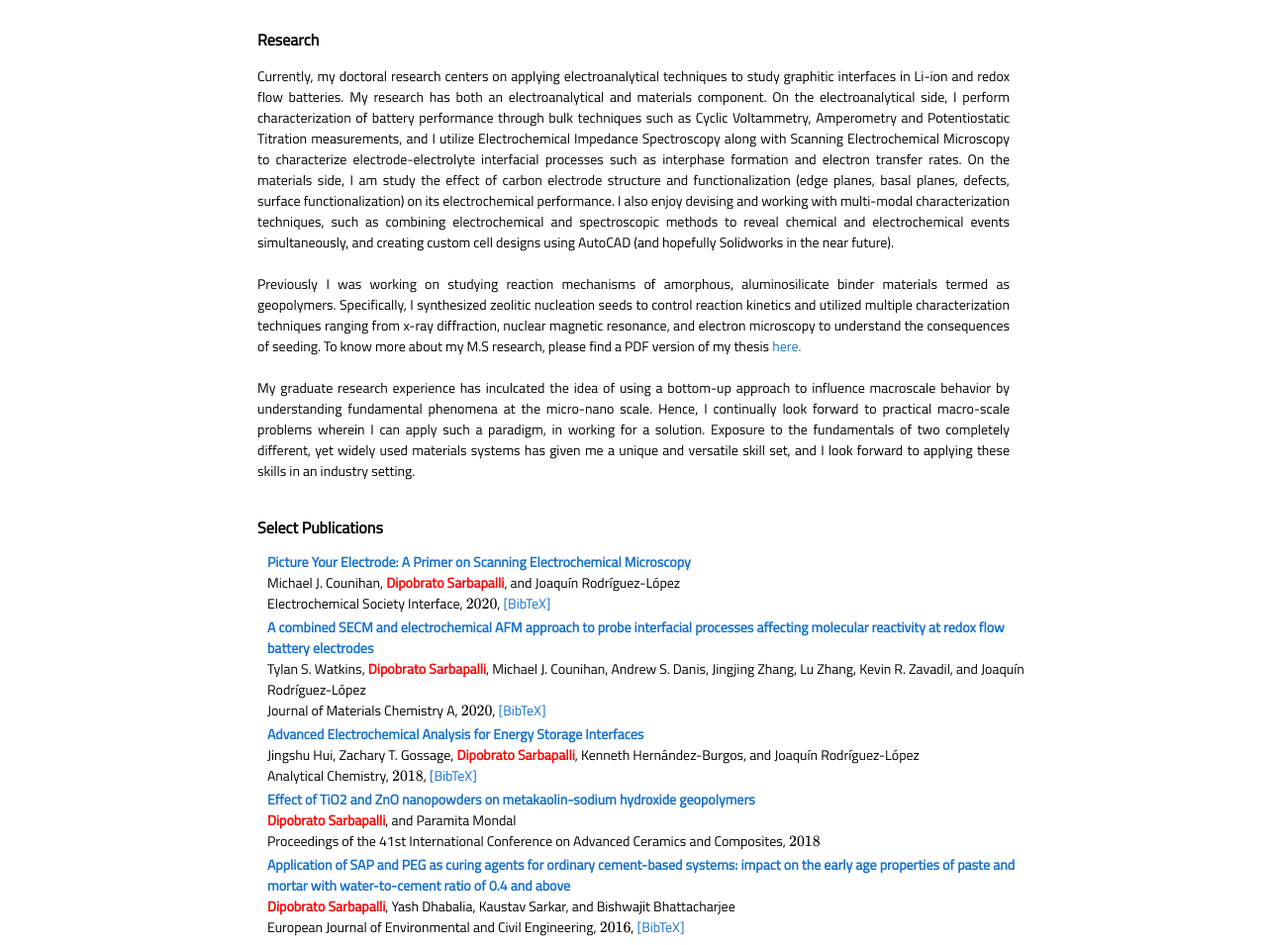
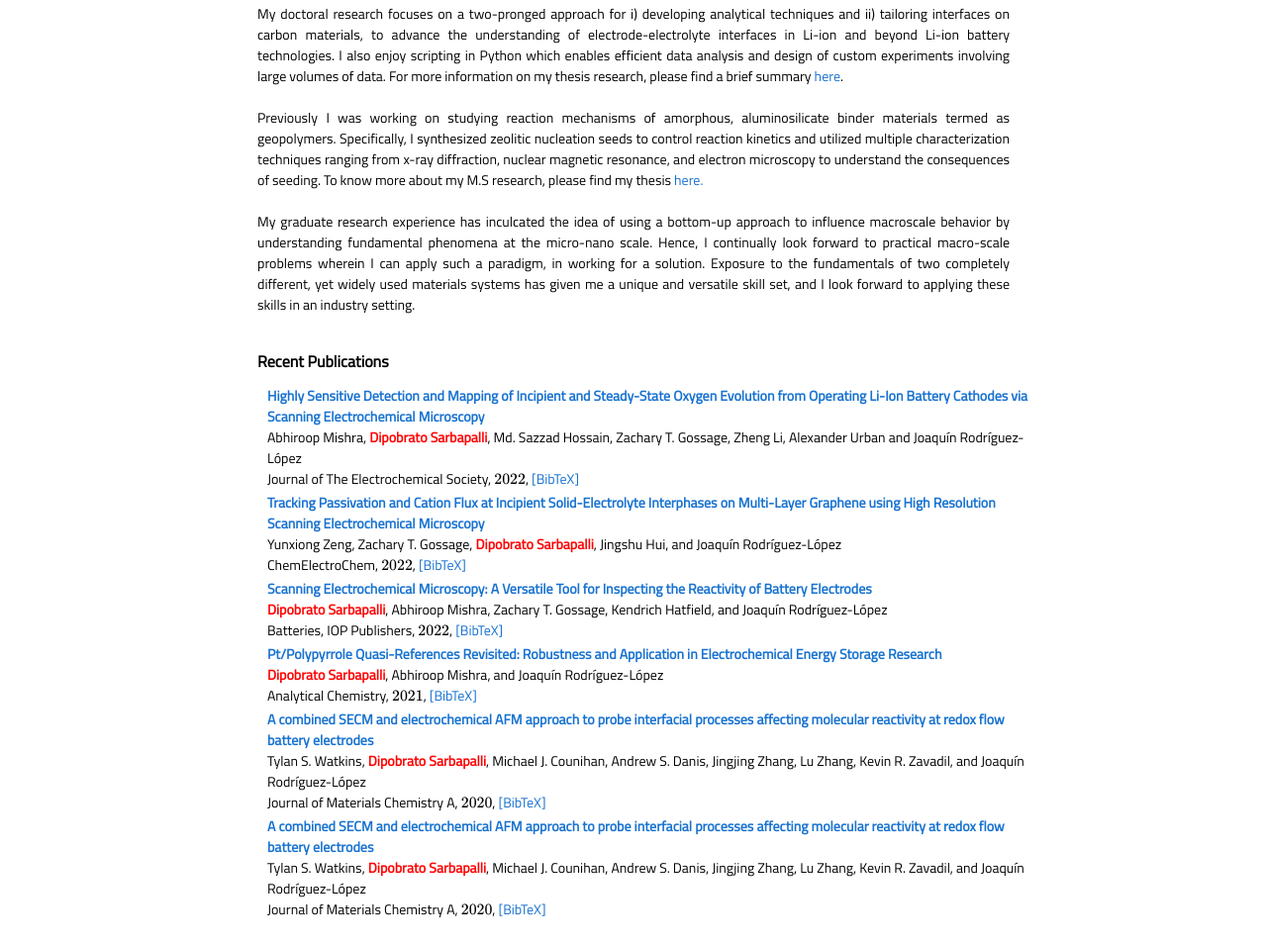
Before and after one commit to dipto032/dipto032.github.io, a plain HTML site: page index.html in a window 1280 px wide. Shown: the part 620-1575 px from the top of the page at 99% size. Drawn offline with nearby package versions, Linux system fonts and the light colour scheme.

Commit message:
major_revamp

```diff
--- a/index.html
+++ b/index.html
@@ -1,6 +1,6 @@
 <!DOCTYPE HTML>
 <html lang="en"><head><meta http-equiv="Content-Type" content="text/html; charset=UTF-8">
-  <!-- Hi, Bhavesh Here. Please DELETE the two <script> tags below if you use this HTML, otherwise my analytics will track your page -->
+  <!-- Hi, Dipto Here. Please DELETE the two <script> tags below if you use this HTML, otherwise my analytics will track your page -->
   <!-- Global site tag (gtag.js) - Google Analytics -->
   <!-- Global site tag (gtag.js) - Google Analytics -->
   <script async src="https://www.googletagmanager.com/gtag/js?id=UA-163848227-1"></script>
@@ -82,7 +82,7 @@
           <tbody>
             <tr>
               <td style="padding-left:20px;padding-top:5px;width:63%;vertical-align:middle">
-              <p style="text-align: justify">I am a Ph.D. candidate in <a href="https://matse.illinois.edu/">Materials Science and Engineering</a> at the University of Illinois at Urbana-Champaign working with <a href="http://faculty.scs.illinois.edu/rodriguez-lopez/">Dr. Joaquín Rodríguez-López</a>. My Ph.D. research focuses broadly on the electroanalytical characterization of energy storage systems such as lithium-ion and redox flow batteries. I am trained as an experimental materials scientist, and throughout my academic journey I have followed a research paradigm of characterizing micro- to nano-scale processes within different materials systems so as to understand the governing factors in the practical operation of such materials. I also enjoy scripting in Python which enables efficient data analysis and design of custom experiments involving large volumes of data. My ultimate goal is to enter the industry as a materials engineer or researcher.
+              <p style="text-align: justify">I am a Ph.D. candidate in <a href="https://matse.illinois.edu/">Materials Science and Engineering</a> at the University of Illinois at Urbana-Champaign working with <a href="http://faculty.scs.illinois.edu/rodriguez-lopez/">Dr. Joaquín Rodríguez-López</a>. I am trained as an experimental materials scientist, and throughout my academic journey I have followed a research paradigm of characterizing micro- to nano-scale processes within different materials systems such as batteries, cements, and ceramic materials so as to understand their performance during the practical use of such materials. My ultimate goal is to enter the industry as a materials engineer or researcher.
               </p>
               <p style="text-align: justify">Prior my doctoral studies, I graduated with an M.S. in <a href="https://cee.illinois.edu/areas/construction-materials">Civil Engineering</a> from UIUC in 2018, where I worked with <a href="http://www.ce.udel.edu/people/faculty-profile/?id=24">Dr. Paramita Mondal</a> (currently at the University of Delaware) on studying reaction mechanisms in inorganic binder materials.
                  I spent the summer of 2017 working as a <a href="https://www.daad.de/rise/en/rise-professional/">DAAD Fellow</a> with <a href="https://www.basf.com/global/en/who-we-are/organization/locations/europe/german-sites/ludwigshafen.html">BASF</a> at their headquarters in Ludwigshafen, where I worked with <a href="https://www.linkedin.com/in/tobias-umbach-65655985/?originalSubdomain=de">Dr. Tobias Umbach</a>.
@@ -91,7 +91,7 @@
               <p style="text-align:center">
                 <a href="mailto:dipto032@gmail.com">Email</a> &nbsp/&nbsp
                 <a href="data/Resume_DipobratoSarbapalli_May2022.pdf">Resume</a> &nbsp/&nbsp
-                <!--<a href="data/CV_DipobratoSarbapalli_Sept2021.pdf">CV</a> &nbsp/&nbsp-->
+                <a href="data/Publications_record.pdf">Publications</a> &nbsp/&nbsp
                 <a href="https://scholar.google.com/citations?user=77nm-W0AAAAJ&hl=en&oi=ao">Google Scholar</a> &nbsp/&nbsp
                 <a href="https://www.linkedin.com/in/dipto032/"> LinkedIn </a>
                 <br>
@@ -109,10 +109,10 @@
             <td style="padding:20px;width:100%;vertical-align:middle">
               <heading>Research</heading>
               <p style="text-align: justify">
-                Currently, my doctoral research centers on applying electroanalytical techniques to study graphitic interfaces in Li-ion and redox flow batteries. My research has both an electroanalytical and materials component. On the electroanalytical side, I perform characterization of battery performance through bulk techniques such as Cyclic Voltammetry, Amperometry and Potentiostatic Titration measurements, and I utilize Electrochemical Impedance Spectroscopy along with Scanning Electrochemical Microscopy to characterize electrode-electrolyte interfacial processes such as interphase formation and electron transfer rates. On the materials side, I am study the effect of carbon electrode structure and functionalization (edge planes, basal planes, defects, surface functionalization)  on its electrochemical performance. I also enjoy devising and working with multi-modal characterization techniques, such as combining electrochemical and spectroscopic methods to reveal chemical and electrochemical events simultaneously, and creating custom cell designs using AutoCAD (and hopefully Solidworks in the near future). <br><br>
+                My doctoral research focuses on a two-pronged approach for i) developing analytical techniques and ii) tailoring interfaces on carbon materials, to advance the understanding of electrode-electrolyte interfaces in Li-ion and beyond Li-ion battery technologies. I also enjoy scripting in Python which enables efficient data analysis and design of custom experiments involving large volumes of data. For more information on my thesis research, please find a brief summary <a href="data/ResearchSynopsis.pdf">here</a>. <br><br>
 
                 Previously I was working on studying reaction mechanisms of amorphous, aluminosilicate binder materials termed as geopolymers.
-                Specifically, I synthesized zeolitic nucleation seeds to control reaction kinetics and utilized multiple characterization techniques ranging from x-ray diffraction, nuclear magnetic resonance, and electron microscopy to understand the consequences of seeding. To know more about my M.S research, please find a PDF version of my thesis <a href="data/MSThesis_DipobratoSarbapalli.pdf">here.</a> <br><br>
+                Specifically, I synthesized zeolitic nucleation seeds to control reaction kinetics and utilized multiple characterization techniques ranging from x-ray diffraction, nuclear magnetic resonance, and electron microscopy to understand the consequences of seeding. To know more about my M.S research, please find my thesis <a href="data/MSThesis_DipobratoSarbapalli.pdf">here.</a> <br><br>
 
                 My graduate research experience has inculcated the idea of using a bottom-up approach to influence macroscale behavior by understanding fundamental phenomena at the micro-nano scale.
                 Hence, I continually look forward to practical macro-scale problems wherein I can apply such a paradigm, in working for a solution. Exposure to the fundamentals of two completely different, yet widely used materials systems has given me a unique and versatile skill set, and I look forward to applying these skills in an industry setting.
@@ -125,11 +125,73 @@
         <table style="width:100%;border:0px;border-spacing:0px;border-collapse:separate;margin-right:auto;margin-left:auto;"><tbody>
             <tr>
               <td style="padding-left:20px;padding-bottom:10px;width:100%;vertical-align:middle">
-                <heading>Select Publications</heading>
+                <heading>Recent Publications</heading>
                 </td>
             </tr>
             </tbody>
         </table>
+
+        <tr>
+          <td style="padding-left:30px;padding-top:2px;width:100%;vertical-align:middle">
+            <a href="https://doi.org/10.1149/1945-7111/ac857e">
+            <papertitle>Highly Sensitive Detection and Mapping of Incipient and Steady-State Oxygen Evolution from Operating Li-Ion Battery Cathodes via Scanning Electrochemical Microscopy</papertitle>
+            </a>
+            <br>
+            Abhiroop Mishra, <b>Dipobrato Sarbapalli</b>, Md. Sazzad Hossain, Zachary T. Gossage, Zheng Li, Alexander Urban and Joaquín Rodríguez-López
+            <br>
+            Journal of The Electrochemical Society, \(2022\), <a href="data/Dipto_CathodesSECM.bib"><font class=sc>   [BibTeX]   </font></a>
+          </td>
+        </tr>
+
+        <tr>
+          <td style="padding-left:30px;padding-top:2px;width:100%;vertical-align:middle">
+            <a href="https://doi.org/10.1002/celc.202101445">
+            <papertitle>Tracking Passivation and Cation Flux at Incipient Solid-Electrolyte Interphases on Multi-Layer Graphene using High Resolution Scanning Electrochemical Microscopy</papertitle>
+            </a>
+            <br>
+            Yunxiong Zeng, Zachary T. Gossage, <b>Dipobrato Sarbapalli</b>, Jingshu Hui, and Joaquín Rodríguez-López
+            <br>
+            ChemElectroChem, \(2022\), <a href="data/Dipto_YXZSECM.bib"><font class=sc>   [BibTeX]   </font></a>
+          </td>
+        </tr>
+
+        <tr>
+          <td style="padding-left:30px;padding-top:2px;width:100%;vertical-align:middle">
+            <a href="https://doi.org/10.1088/978-0-7503-2682-7ch9">
+            <papertitle>Scanning Electrochemical Microscopy: A Versatile Tool for Inspecting the Reactivity of Battery Electrodes</papertitle>
+            </a>
+            <br>
+            <b>Dipobrato Sarbapalli</b>, Abhiroop Mishra, Zachary T. Gossage, Kendrich Hatfield, and Joaquín Rodríguez-López
+            <br>
+            Batteries, IOP Publishers, \(2022\), <a href="data/Dipto_IOPBookChap.bib"><font class=sc>   [BibTeX]   </font></a>
+          </td>
+        </tr>
+
+        <tr>
+          <td style="padding-left:30px;padding-top:2px;width:100%;vertical-align:middle">
+            <a href="https://pubs.acs.org/doi/10.1021/acs.analchem.1c03552">
+            <papertitle>Pt/Polypyrrole Quasi-References Revisited: Robustness and Application in Electrochemical Energy Storage Research</papertitle>
+            </a>
+            <br>
+            <b>Dipobrato Sarbapalli</b>, Abhiroop Mishra, and Joaquín Rodríguez-López
+            <br>
+            Analytical Chemistry, \(2021\), <a href="data/Dipto_PPyQRE.bib"><font class=sc>   [BibTeX]   </font></a>
+          </td>
+        </tr>
+
+        <tr>
+          <td style="padding-left:30px;padding-top:2px;width:100%;vertical-align:middle">
+            <a href="https://pubs.rsc.org/ko/content/articlehtml/2020/ta/d0ta00836b">
+            <papertitle>A combined SECM and electrochemical AFM approach to probe interfacial processes affecting molecular reactivity at redox flow battery electrodes</papertitle>
+            </a>
+            <br>
+            Tylan S. Watkins, <b>Dipobrato Sarbapalli</b>, Michael J. Counihan, Andrew S. Danis, Jingjing Zhang, Lu Zhang, Kevin R. Zavadil, and Joaquín Rodríguez-López
+            <br>
+            Journal of Materials Chemistry A, \(2020\), <a href="data/Dipto_JMCA_RSC.bib"><font class=sc>   [BibTeX]   </font></a>
+          </td>
+        </tr>
+
+        <!--
         <table style="width:100%;border:0px;border-spacing:0px;border-collapse:separate;margin-right:auto;margin-left:auto;"><tbody>
           <tr>
             <td style="padding-left:30px;padding-top:2px;width:100%;vertical-align:middle">
@@ -141,7 +203,8 @@
               <br>
               Electrochemical Society Interface, \(2020\), <a href="data/Dipto_EChemSocInterface.bib"><font class=sc>   [BibTeX]   </font></a>
             </td>
-          </tr>
+          </tr>-->
+
           <tr>
             <td style="padding-left:30px;padding-top:2px;width:100%;vertical-align:middle">
               <a href="https://pubs.rsc.org/ko/content/articlehtml/2020/ta/d0ta00836b">
@@ -153,6 +216,9 @@
               Journal of Materials Chemistry A, \(2020\), <a href="data/Dipto_JMCA_RSC.bib"><font class=sc>   [BibTeX]   </font></a>
             </td>
           </tr>
+
+          <!--
+          <tr>
             <td style="padding-left:30px;padding-top:2px;width:100%;vertical-align:middle">
               <a href="https://pubs.acs.org/doi/full/10.1021/acs.analchem.8b05115">
               <papertitle>Advanced Electrochemical Analysis for Energy Storage Interfaces</papertitle>
@@ -162,7 +228,9 @@
               <br>
               Analytical Chemistry, \(2018\), <a href="data/Dipto_ACSAnalChem_2018Review.bib"><font class=sc>   [BibTeX]   </font></a>
             </td>
-          </tr>
+          </tr>-->
+
+          <!--
           <tr>
             <td style="padding-left:30px;padding-top:2px;width:100%;vertical-align:middle">
               <a href="https://ceramics.onlinelibrary.wiley.com/doi/pdf/10.1002/9781119474746#page=253">
@@ -173,7 +241,9 @@
               <br>
               Proceedings of the 41st International Conference on Advanced Ceramics and Composites, \(2018\)
             </td>
-          </tr>
+          </tr>-->
+
+          <!--
           <tr>
             <td style="padding-left:30px;padding-top:2px;width:100%;vertical-align:middle">
               <a href="https://www.tandfonline.com/doi/abs/10.1080/19648189.2016.1160843">
@@ -185,6 +255,8 @@
               European Journal of Environmental and Civil Engineering, \(2016\), <a href="data/Dipto_TandF2016.bib"><font class=sc>   [BibTeX] </font></a>
             </td>
           </tr>
+          -->
+
         </tbody>
         </table>
         <br>
@@ -337,7 +409,7 @@
           <tr>
             <td style="padding:20px;width:100%;vertical-align:middle">
               <p>
-                Template credits <a href="https://jonbarron.info/">Jon</a> and <a href="https://bhaveshshrimali.github.io/">Bhavesh</a>. Last updated: 7th May 2022.
+                Template credits <a href="https://jonbarron.info/">Jon</a> and <a href="https://bhaveshshrimali.github.io/">Bhavesh</a>. Last updated: 1st August 2022.
               </p>
             </td>
           </tr>
```
Also changed, not shown: 6 other files.
